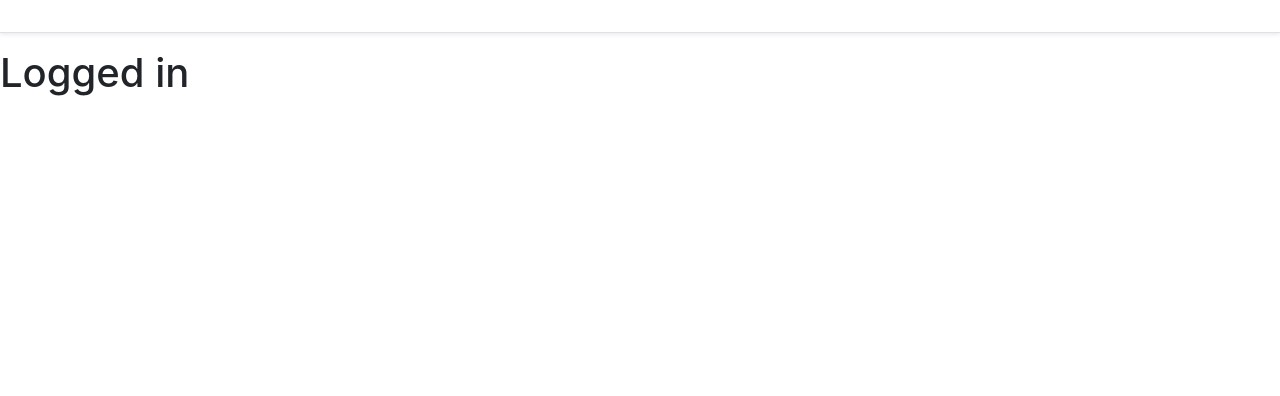
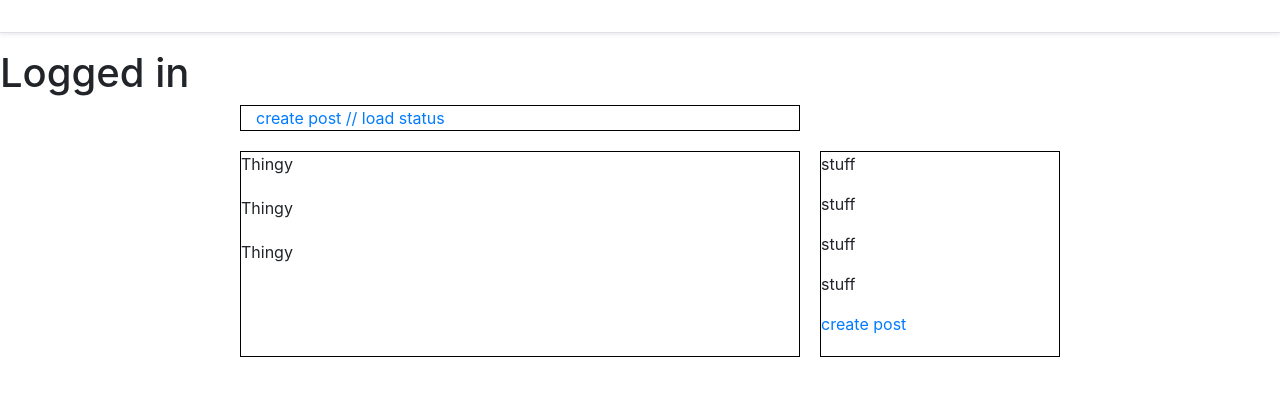
Before and after one commit to kamula/instagram-clone, a Django app: page /posts/post in a window 1280 px wide. Shown: the top 396 px of the page. Run offline with Django 3.2, Linux system fonts and the light colour scheme.

Commit message:
post home page

```diff
--- /dev/null
+++ b/instagram/posts/templates/post/createPost.html
@@ -0,0 +1,6 @@
+{% extends 'base.html' %}
+
+{% block content %}
+<!--create new post-->
+create post
+{% endblock content %}
--- a/instagram/posts/templates/post/home.html
+++ b/instagram/posts/templates/post/home.html
@@ -1,9 +1,75 @@
 {% extends 'base.html' %} {% block content %}
 <h1>Logged in</h1>
+<style type="text/css">
+
+	@media (max-width: 768px) {
+		.right-column{
+			margin-left: 0px;
+		}
+	}
+
+	@media (min-width: 768px) {
+		.right-column{
+			margin-left: 20px;
+		}
+	}
+
+	.blog-post-container{
+		background-color: #fff;
+		margin-bottom: 20px;
+		width: 100%;
+	}
+	.create-post-bar{
+		background-color: #fff;
+		margin-bottom:20px;
+	}
+
+	.left-column{
+		padding:0px;
+	}
+
+	.right-column{
+		padding:0px;
+	}
+
+</style>
 
 <div class="container">
-  <div class="d-flex flex-column">
-   <!--load all posts-->
+  <div class="row">
+   <!--right create bar-->
+   <div class="create-post-bar col-lg-7 offset-lg-1" style="border:1px solid #000;">
+	<a href="{% url 'createPost' %}">create post // load status</a>
+
+   </div>
+   <!--end right create bar-->
+
+
+   <!--load all posts feeds-->
+   <div class = "left-column col-lg-7 offset-lg-1" style="border:1px solid #000;">
+   		<div class="blog-post-container">
+			<p>Thingy</p>
+   		</div>
+   		<div class="blog-post-container">
+			<p>Thingy</p>
+   		</div>
+   		<div class="blog-post-container">
+			<p>Thingy</p>
+   		</div>
+
+   </div>
+   <!--end post feed-->
+
+   <!--right create column-->
+   <div class="right-column col-lg-3 d-lg-flex d-none flex-column" style="border:1px solid #000;">
+		<div class="create-post-bar">
+		<p>stuff</p>
+		<p>stuff</p>
+		<p>stuff</p>
+		<p>stuff</p>
+		<a href="{% url 'createPost' %}">create post</a>
+		</div>
+   </div>
+   <!--end right create column-->
   </div>
 </div>
 
--- a/instagram/posts/urls.py
+++ b/instagram/posts/urls.py
@@ -1,5 +1,6 @@
 from django.urls import path
-from .views import homescreen_view
+from .views import homescreen_view,create_post_view
 urlpatterns = [
-    path("post",homescreen_view,name = "home")
+    path("post",homescreen_view,name = "home"),
+    path('create',create_post_view, name="createPost")
 ]
--- a/instagram/posts/views.py
+++ b/instagram/posts/views.py
@@ -3,3 +3,6 @@ from django.shortcuts import render
 # Create your views here.
 def homescreen_view(request):
     return render(request,"post/home.html")
+
+def create_post_view(request):
+    return render(request,"post/createPost.html")
```
Also changed, not shown: instagram/posts/admin.py (line endings or trailing spaces).
